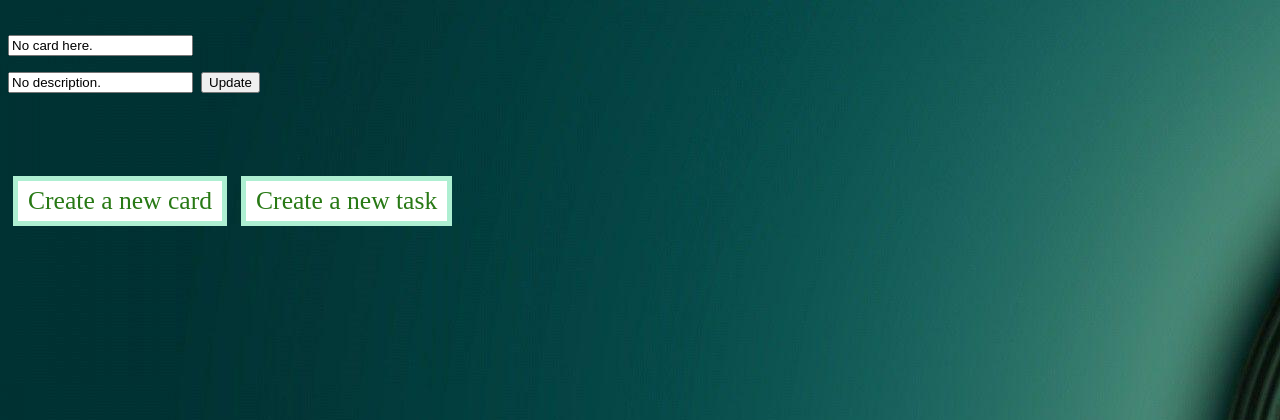
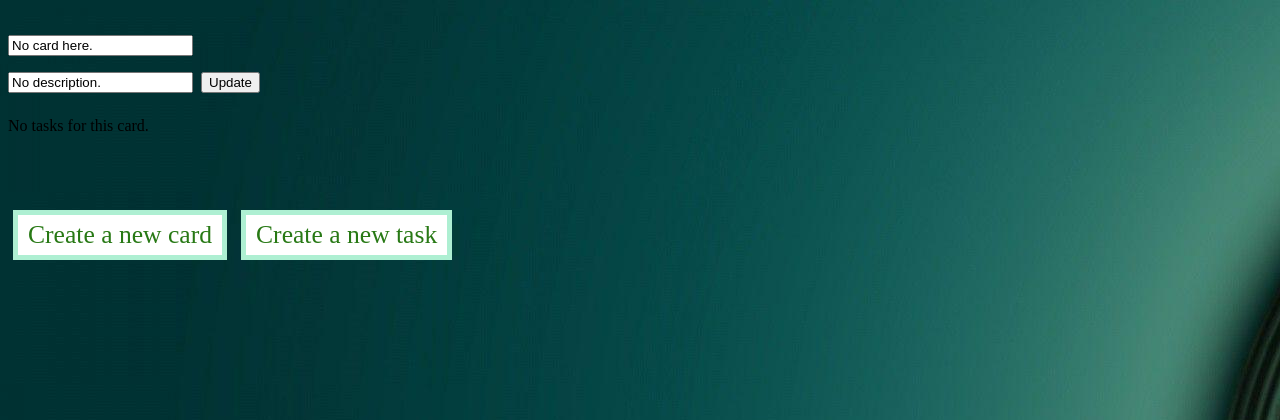
Before and after one commit to Andy-Wu12/cse442-spring2022-team-nohtyp, a PHP site: page /RUD.php in a window 1280 px wide. Shown: the top 420 px of the page. Run offline with PHP 8.4, Linux system fonts and the light colour scheme; data that the repository does not hold is empty; some libraries are stand-ins or nearby versions.

Commit message:
Fixes for #49

```diff
--- a/Static_Pages/RUD.php
+++ b/Static_Pages/RUD.php
@@ -32,8 +32,25 @@ session_start();
             </form></h1>";
 
     // This displays tasks correctly
-    if (count(card_tasks[$latest_id]) == 0){
-        echo "<p>No tasks for this card.<p><br>";
+//     if (count($card_tasks[$latest_id]) == 0){
+//         echo "<p>No tasks for this card.<p><br>";
+//     } else{
+//         echo "<dl>";
+//         foreach ($card_tasks[$latest_id] as $value){
+//             echo "  <dt>$value[0]</dt>";
+//             echo "  <dd>- $value[1]</dd>";
+//         }
+//         echo "</dl><br>";
+// }
+
+    $form_string = "
+                    <form id='update_title' action='./php/card-update.php' method='post'>
+                        <input type='type' name='card_title' value='$card_name'><br>
+                        <input type='type' name='card_desc' value='$card_desc'><br>
+                            ";
+
+    if (count($card_tasks[$latest_id]) == 0){
+        echo "<p>No tasks for this card.</p><br>";
     } else{
         echo "<dl>";
         foreach ($card_tasks[$latest_id] as $value){
@@ -41,19 +58,7 @@ session_start();
             echo "  <dd>- $value[1]</dd>";
         }
         echo "</dl><br>";
-}
-
-
-    // if count(card_tasks[$latest_id]){
-    //     echo "No tasks for this card.<br>";
-    // } else {
-    //     echo "<dl>";
-    //     foreach ($card_tasks[$latest_id] as $value){
-    //         echo "  <dt>$value[0]</dt>";
-    //         echo "  <dd>- $value[1]</dd>";
-    //     }
-    //     echo "</dl><br>";
-    // }
+    }
 
     ?>
 
```
